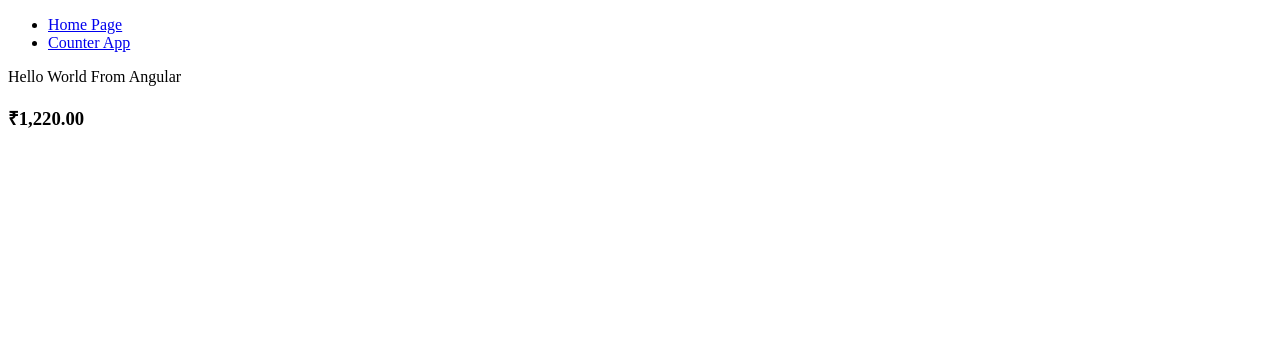
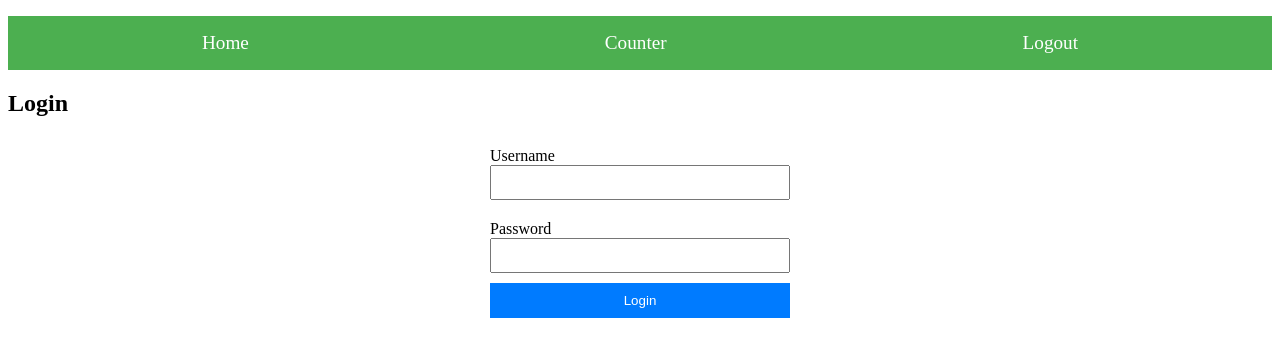
Before and after one commit to sevendyne/angular_tutorial1, an Angular app: page /login in a window 1280 px wide. Before the commit this address led to /. Shown: the top 356 px of the page. Built offline with nearby package versions, Linux system fonts and the light colour scheme.

Commit message:
added auth mechanism

```diff
--- a/src/app/app.component.css
+++ b/src/app/app.component.css
@@ -0,0 +1,18 @@
+/* src/app/app.component.css */
+nav ul {
+    display: flex;
+    justify-content: space-around;
+    background-color: #4CAF50;
+    padding: 1rem;
+    list-style-type: none;
+  }
+
+  nav ul li a {
+    color: white;
+    text-decoration: none;
+    font-size: 1.2rem;
+  }
+
+  nav ul li a.active {
+    text-decoration: underline;
+  }
--- a/src/app/app.component.html
+++ b/src/app/app.component.html
@@ -1,22 +1,22 @@
-<!-- app.component.html -->
+<!-- src/app/app.component.html -->
 <nav>
   <ul>
-    <li><a routerLink="/home" routerLinkActive="active">Home Page</a></li>
-    <li><a routerLink="/counter" routerLinkActive="active">Counter App</a></li>
+    <li><a routerLink="/home" routerLinkActive="active">Home</a></li>
+    <li><a routerLink="/counter" routerLinkActive="active">Counter</a></li>
+    <li><a (click)="logout()">Logout</a></li> <!-- Logout button -->
   </ul>
 </nav>
 
 <router-outlet></router-outlet> <!-- This will load the routed component -->
 
 <!-- Optionally, display the output message from HomeComponent -->
-<div style="text-align:center" *ngIf="outputMessage">
+<!-- <div style="text-align:center" *ngIf="outputMessage">
   <p>App Component: {{ outputMessage }}</p>
-</div>
+</div> -->
 
-<!-- Applying the custom directive -->
 <!-- Applying the custom directive with text content -->
-<div class="home-container" appChangeBackgroundColor>
+<!-- <div class="home-container" appChangeBackgroundColor>
   <p>{{ 'hello world from angular' | titleCase }}</p>
 </div>
 
-<h3>{{1220 | currency :'INR'}}</h3>
+<h3>{{ 1220 | currency :'INR' }}</h3> -->
--- a/src/app/app.component.ts
+++ b/src/app/app.component.ts
@@ -1,26 +1,27 @@
+// src/app/app.component.ts
 import { Component } from '@angular/core';
+import { RouterModule } from '@angular/router';
+import { CommonModule } from '@angular/common';
+
 import { HomeComponent } from './home/home.component';
 import { CounterComponent } from './counter/counter.component';
-
-import { RouterModule } from '@angular/router';
-
 import { SharedService } from './shared.service';
-import { CommonModule } from '@angular/common';
-
 import { ChangeBackgroundColorDirective } from './change-background-color.directive';
 import { TitleCasePipe } from './title-case.pipe';
+import { AuthService } from './auth.service';
 
 @Component({
   selector: 'app-root',
   standalone: true,
   templateUrl: './app.component.html',
-  styleUrl: './app.component.css',
+  styleUrls: ['./app.component.css'],
   imports: [HomeComponent, CounterComponent, RouterModule, CommonModule, ChangeBackgroundColorDirective, TitleCasePipe]
 })
 export class AppComponent {
   outputMessage: string = '';
+  count = 0; // Initial count for two-way binding
 
-  constructor(private sharedService: SharedService) {}
+  constructor(private sharedService: SharedService, private authService: AuthService) {}
 
   ngOnInit() {
     // Subscribe to the shared service message changes
@@ -29,11 +30,15 @@ export class AppComponent {
     });
   }
 
-  count = 0; // Initial count for two-way binding
-
   // Handle count changes emitted from child (Two-way binding)
   handleCountChange(newCount: number) {
     this.count = newCount; // Update the count in the parent component
     alert(newCount);
   }
+
+  // Logout functionality
+  logout() {
+    this.authService.logout(); // Logs out and redirects to login page
+
+  }
 }
--- /dev/null
+++ b/src/app/auth.guard.ts
@@ -0,0 +1,20 @@
+// src/app/auth.guard.ts
+import { Injectable } from '@angular/core';
+import { CanActivate, Router } from '@angular/router';
+import { AuthService } from './auth.service';
+
+@Injectable({
+  providedIn: 'root'
+})
+export class AuthGuard implements CanActivate {
+  constructor(private authService: AuthService, private router: Router) {}
+
+  canActivate(): boolean {
+    if (this.authService.isLoggedIn()) {
+      return true;
+    } else {
+      this.router.navigate(['/login']);
+      return false;
+    }
+  }
+}
--- /dev/null
+++ b/src/app/auth.service.ts
@@ -0,0 +1,32 @@
+// src/app/auth.service.ts
+import { Injectable } from '@angular/core';
+
+import { Router } from '@angular/router';
+
+@Injectable({
+  providedIn: 'root'
+})
+export class AuthService {
+  private isAuthenticated = false;
+
+  constructor(private router: Router) {}
+
+
+  login(username: string, password: string): boolean {
+    // Dummy credentials for now
+    if (username === 'admin' && password === 'admin') {
+      this.isAuthenticated = true;
+      return true;
+    }
+    return false;
+  }
+
+  logout(): void {
+    this.isAuthenticated = false;
+    this.router.navigate(['/login']); // Redirect to login on logout
+  }
+
+  isLoggedIn(): boolean {
+    return this.isAuthenticated;
+  }
+}
--- /dev/null
+++ b/src/app/auth/auth.component.css
@@ -0,0 +1,28 @@
+/* src/app/auth/auth.component.css */
+form {
+    display: flex;
+    flex-direction: column;
+    max-width: 300px;
+    margin: auto;
+  }
+
+  label {
+    margin-top: 10px;
+  }
+
+  input {
+    padding: 8px;
+    margin-bottom: 10px;
+  }
+
+  button {
+    padding: 10px;
+    background-color: #007bff;
+    color: white;
+    border: none;
+    cursor: pointer;
+  }
+
+  button:hover {
+    background-color: #0056b3;
+  }
--- /dev/null
+++ b/src/app/auth/auth.component.html
@@ -0,0 +1,14 @@
+<!-- src/app/auth/auth.component.html -->
+<div class="auth-container">
+    <h2>Login</h2>
+    <form (ngSubmit)="login()">
+      <label for="username">Username</label>
+      <input type="text" id="username" [(ngModel)]="username" name="username" required />
+
+      <label for="password">Password</label>
+      <input type="password" id="password" [(ngModel)]="password" name="password" required />
+
+      <button type="submit">Login</button>
+    </form>
+    <p *ngIf="errorMessage" class="error">{{ errorMessage }}</p>
+  </div>
--- /dev/null
+++ b/src/app/auth/auth.component.ts
@@ -0,0 +1,34 @@
+// src/app/auth/auth.component.ts
+import { Component } from '@angular/core';
+import { Router } from '@angular/router';
+import { FormsModule } from '@angular/forms';
+import { AuthService } from '../auth.service';
+import { CommonModule } from '@angular/common';
+
+@Component({
+  selector: 'app-auth',
+  standalone: true,
+  templateUrl: './auth.component.html',
+  styleUrls: ['./auth.component.css'],
+  imports: [FormsModule, CommonModule]
+})
+export class AuthComponent {
+  username: string = '';
+  password: string = '';
+  errorMessage: string = '';
+
+  constructor(private authService: AuthService, private router: Router) {}
+
+  login() {
+    if (this.authService.login(this.username, this.password)) {
+      this.router.navigate(['/home']);
+    } else {
+      this.errorMessage = 'Invalid credentials';
+    }
+  }
+
+  logout() {
+    this.authService.logout();
+    this.router.navigate(['/login']);
+  }
+}
--- a/src/main.ts
+++ b/src/main.ts
@@ -1,15 +1,29 @@
+// src/main.ts
 import { bootstrapApplication } from '@angular/platform-browser';
+import { provideRouter, Route } from '@angular/router';
 import { AppComponent } from './app/app.component';
-import { provideRouter, Route } from '@angular/router';
-import { HomeComponent } from './app/home/home.component'
-import { CounterComponent } from './app/counter/counter.component';
+import { AuthComponent } from './app/auth/auth.component';
+import { AuthGuard } from './app/auth.guard';
+import { provideHttpClient } from '@angular/common/http';
 
-const routes : Route[] = [
-  { path: 'home', component: HomeComponent },
-  { path: 'counter', component: CounterComponent },
-  { path: '', redirectTo: 'home', pathMatch: 'full' },
+const routes: Route[] = [
+  { path: 'login', component: AuthComponent },
+  {
+    path: 'home',
+    loadComponent: () => import('./app/home/home.component').then(m => m.HomeComponent),
+    canActivate: [AuthGuard]
+  },
+  {
+    path: 'counter',
+    loadComponent: () => import('./app/counter/counter.component').then(m => m.CounterComponent),
+    canActivate: [AuthGuard]
+  },
+  { path: '', redirectTo: 'login', pathMatch: 'full' },
 ];
 
 bootstrapApplication(AppComponent, {
-  providers: [provideRouter(routes)],
+  providers: [
+    provideRouter(routes),
+    provideHttpClient()
+  ]
 }).catch((err) => console.error(err));
```
Also changed, not shown: 1 other file (tests, documents, lock files or other folders).
